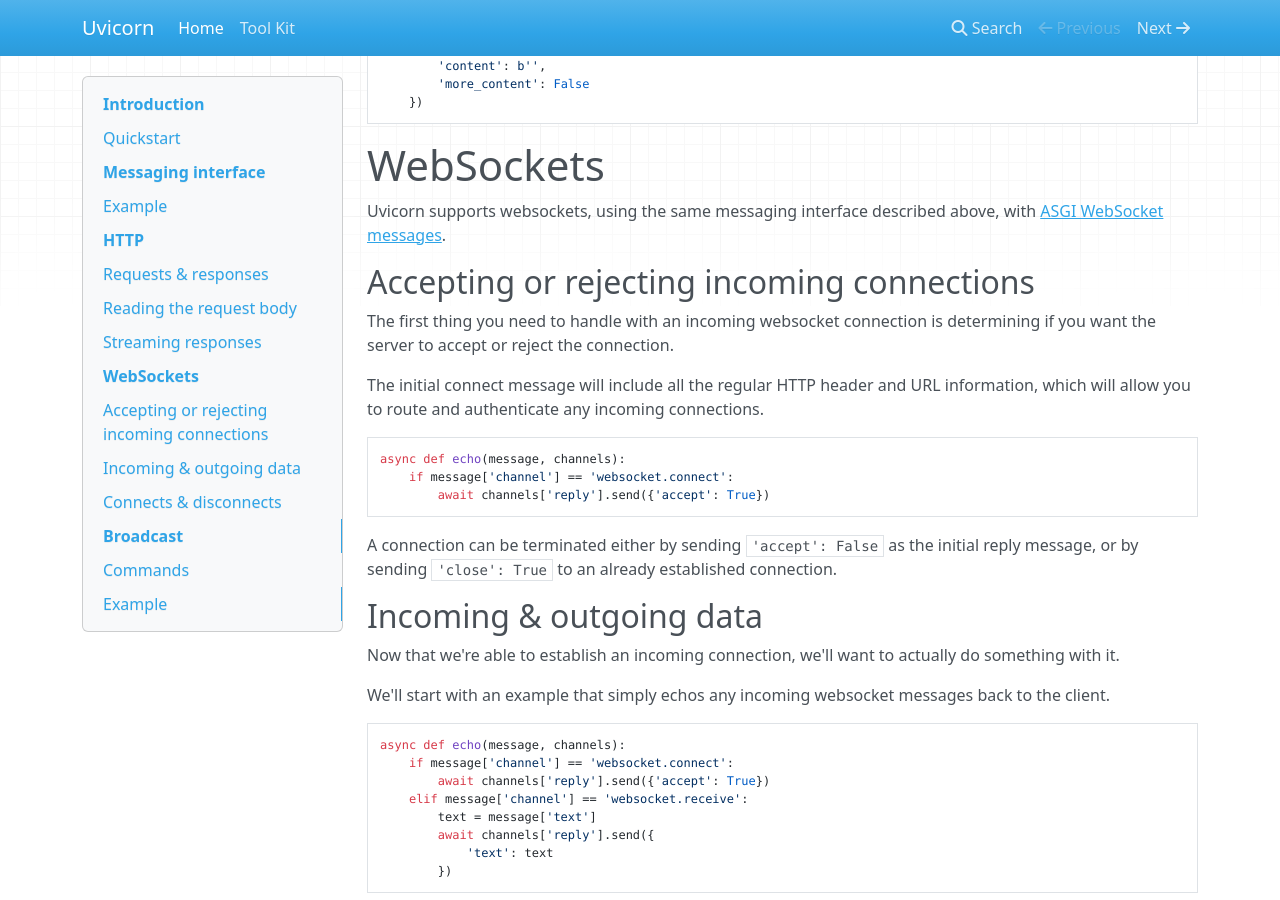
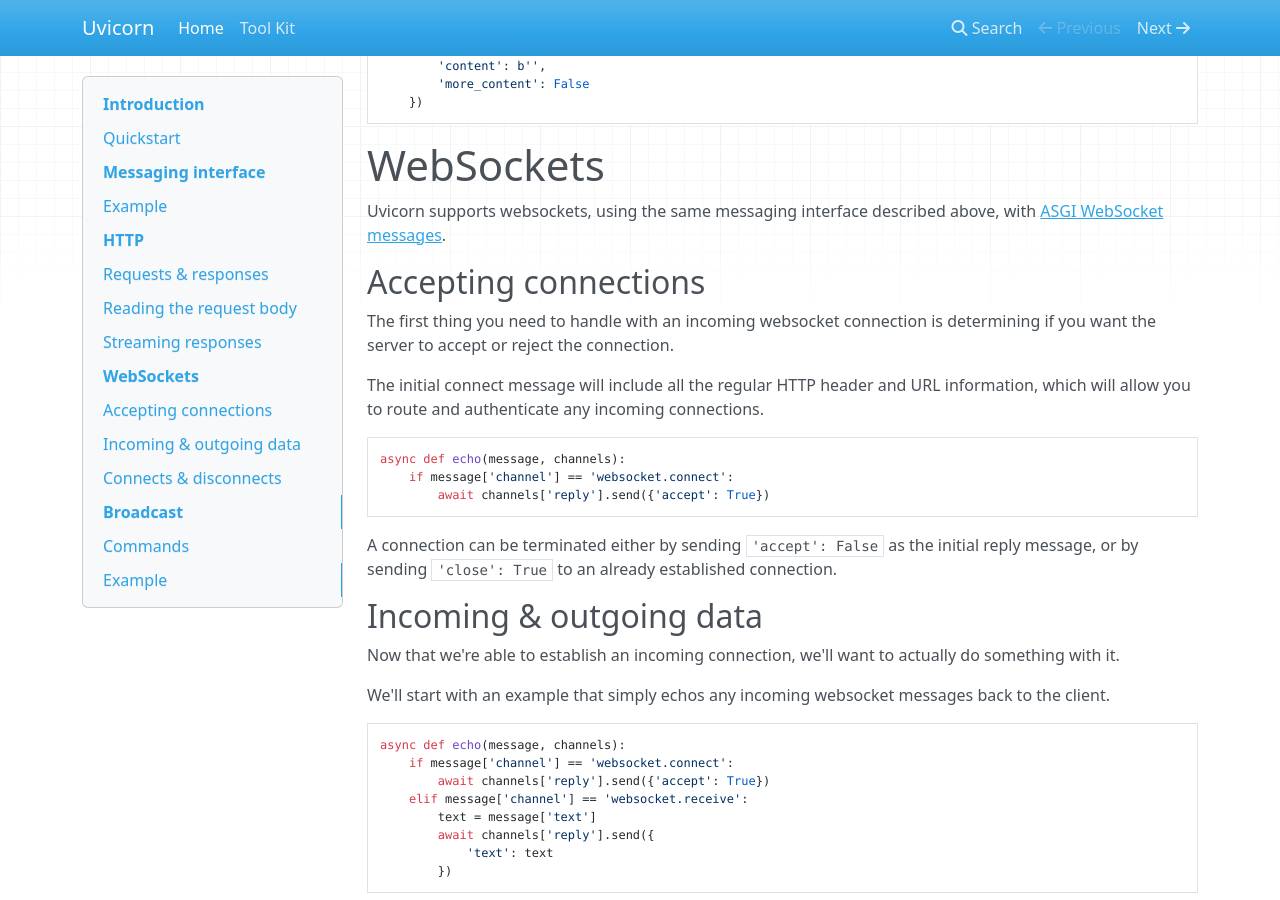
Before and after one commit to encode/uvicorn, an MkDocs documentation site: the page built from docs/index.md, in a window 1280 px wide and 900 px high, scrolled down 3531 px. Built offline with MkDocs 1.6.1, drawn with Linux system fonts in a browser that asks for light colours; nearby versions of some CDN libraries; old or Windows-style settings are respelled for this version of MkDocs.

Commit message:
Header tweak in docs

```diff
--- a/docs/index.md
+++ b/docs/index.md
@@ -198,7 +198,7 @@ async def stream_response(message, channels):
 Uvicorn supports websockets, using the same messaging interface described
 above, with [ASGI WebSocket messages][websocket-message].
 
-## Accepting or rejecting incoming connections
+## Accepting connections
 
 The first thing you need to handle with an incoming websocket connection
 is determining if you want the server to accept or reject the connection.
```
